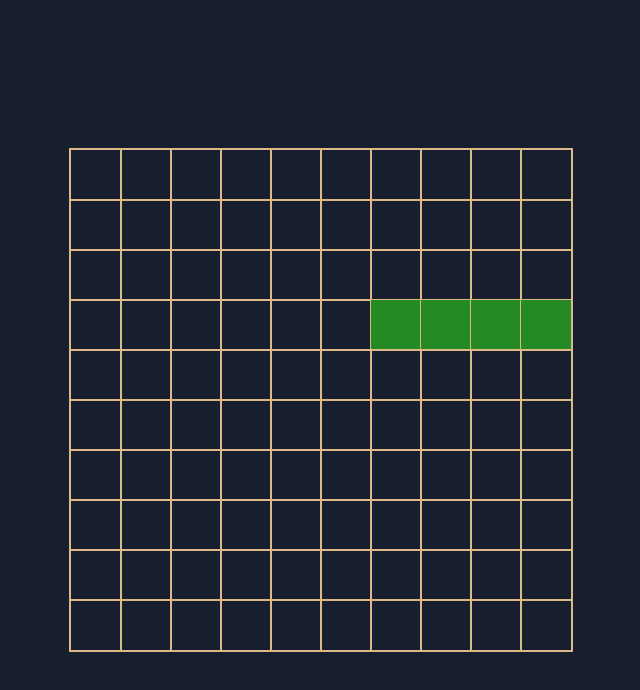
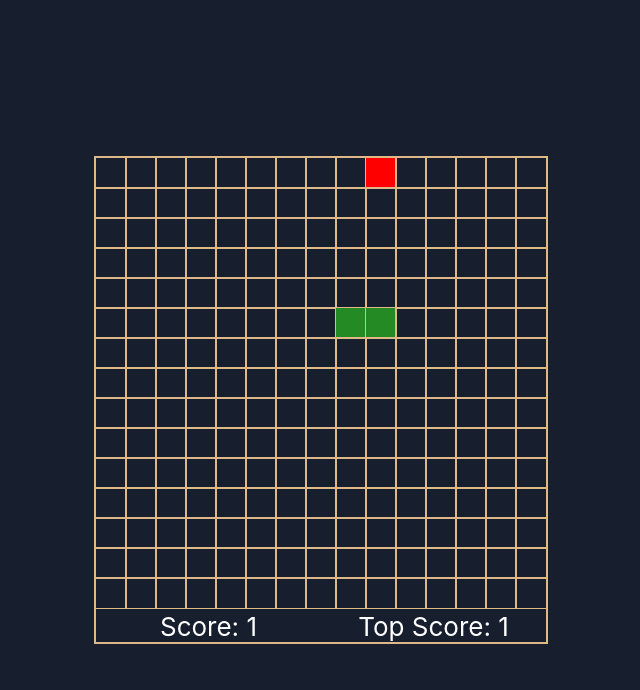
Before and after one commit to Jyssssss/snake-game, a React (Create React App) app: page / in a window 1280 px wide. Shown: the top 690 px of the page, without its empty margins (319-959 px from the left). Built offline with nearby package versions, Linux system fonts and the light colour scheme.

Commit message:
Add score, food, dead.

```diff
--- a/src/Board/Board.css
+++ b/src/Board/Board.css
@@ -3,12 +3,12 @@
 }
 
 .row {
-    height: 50px;
+    height: 30px;
 }
 
 .cell {
-    width: 50px;
-    height: 50px;
+    width: 30px;
+    height: 30px;
     outline: 1px solid burlywood;
     display: inline-block;
 }
@@ -20,3 +20,13 @@
 .food-cell {
     background-color: red;
 }
+
+.score-row {
+    text-align: center;
+}
+
+.score-cell {
+    display: inline-block;
+    vertical-align: middle;
+    width: 50%;
+}
--- a/src/Board/Board.jsx
+++ b/src/Board/Board.jsx
@@ -1,13 +1,14 @@
 import React, { useState, useEffect } from 'react';
 import {
-    // randomIntFromInterval,
     useInterval,
 } from '../lib/utils.js';
 
 import './Board.css';
 import LinkedList from '../lib/LinkedList';
 
-const BOARD_SIZE = 10;
+const BOARD_SIZE = 15;
+const SNAKE_SPEED = 100;
+const INITIAL_FOOD_DISTANCE = 5
 
 const Direction = {
     UP: 'UP',
@@ -36,15 +37,23 @@ const Board = () => {
     const [snakeCells, setSnakeCells] = useState(new Set([snake.head.value.cell]));
     const [direction, setDirection] = useState(Direction.RIGHT);
     const [hasBoundary, setHasBoundary] = useState(false);
-    const [foodCell, setFoodCell] = useState(snake.head.value.cell + 5);
+    const [foodCell, setFoodCell] = useState(snake.head.value.cell + INITIAL_FOOD_DISTANCE);
+    const [score, setScore] = useState(0);
+    const [topScore, setTopScore] = useState(0);
 
     useEffect(() => {
         window.addEventListener('keydown', handleKeydown);
     });
 
+    useEffect(() => {
+        if (score > topScore) {
+            setTopScore(score);
+        }
+    }, [score, topScore])
+
     useInterval(() => {
         moveSnake();
-    }, 300);
+    }, SNAKE_SPEED);
 
     const handleKeydown = e => {
         const newDirection = getDirectionFromKey(e.key);
@@ -60,12 +69,12 @@ const Board = () => {
         };
 
         const nextHeadCoords = getNextCoords(curHeadCoords, direction, board, hasBoundary);
-        if (hasBoundary && isOutOfBounds(nextHeadCoords, board)) {
+        const nextHeadCell = board[nextHeadCoords.row][nextHeadCoords.col];
+
+        if ((hasBoundary && isOutOfBounds(nextHeadCoords, board)) || snakeCells.has(nextHeadCell)) {
             handleGameOver();
             return;
         }
-
-        const nextHeadCell = board[nextHeadCoords.row][nextHeadCoords.col];
 
         snake.addFirst({
             row: nextHeadCoords.row,
@@ -79,10 +88,22 @@ const Board = () => {
         if (nextHeadCell !== foodCell) {
             newSnakeCells.delete(snake.tail.value.cell);
             snake.removeLast();
+        } else {
+            handleFoodConsumtion(newSnakeCells);
         }
 
         setSnake(snake);
         setSnakeCells(newSnakeCells);
+    }
+
+    const handleFoodConsumtion = newSnakeCells => {
+        const maxCellValue = BOARD_SIZE * BOARD_SIZE;
+        let nextFoodCell = null;
+        while (nextFoodCell === null || newSnakeCells.has(nextFoodCell)) {
+            nextFoodCell = Math.floor(Math.random() * maxCellValue + 1);
+        }
+        setFoodCell(nextFoodCell);
+        setScore(s => s + 1);
     }
 
     const handleGameOver = () => {
@@ -90,6 +111,8 @@ const Board = () => {
         setSnake(new LinkedList(newSnake));
         setSnakeCells(new Set([newSnake.cell]));
         setDirection(Direction.RIGHT);
+        setFoodCell(newSnake.cell + INITIAL_FOOD_DISTANCE)
+        setScore(0);
     }
 
     return (
@@ -105,11 +128,19 @@ const Board = () => {
                 }</div>
             ))
         }
+            <div className="score-row">
+                <div className="score-cell">
+                    <span>Score: {score}</span>
+                </div>
+                <div className="score-cell">
+                    <span>Top Score: {topScore}</span>
+                </div>
+            </div>
         </div>
     );
 };
 
-const createBoard = (boardSize) => {
+const createBoard = boardSize => {
     let counter = 1;
     const board = [];
     for (let row = 0; row < boardSize; row++) {
--- a/src/lib/utils.js
+++ b/src/lib/utils.js
@@ -1,10 +1,4 @@
 import { useEffect, useRef } from 'react';
-
-// Copied from https://stackoverflow.com/questions/4959975/generate-random-number-between-two-numbers-in-javascript
-export function randomIntFromInterval(min, max) {
-    // min and max included
-    return Math.floor(Math.random() * (max - min + 1) + min);
-}
 
 // Copied from https://overreacted.io/making-setinterval-declarative-with-react-hooks/
 export function useInterval(callback, delay) {
```
Also changed, not shown: src/logo.svg (deleted).
